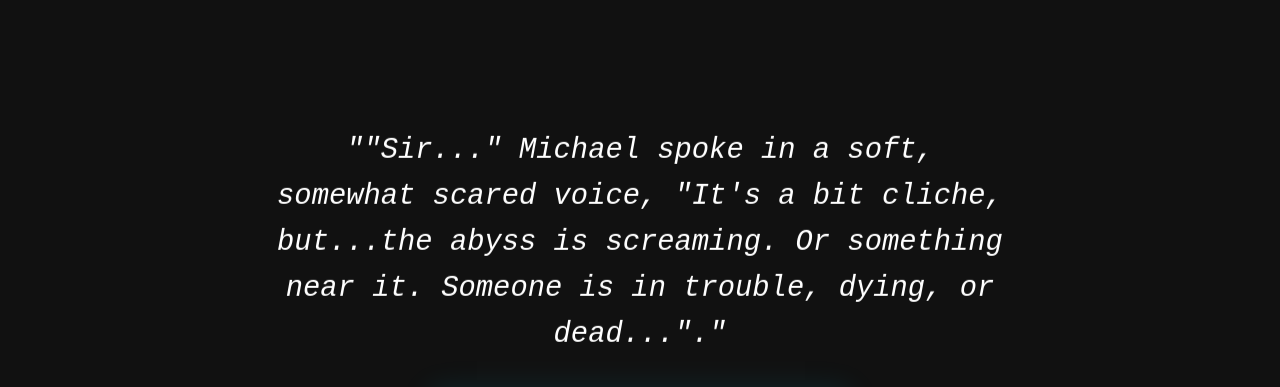
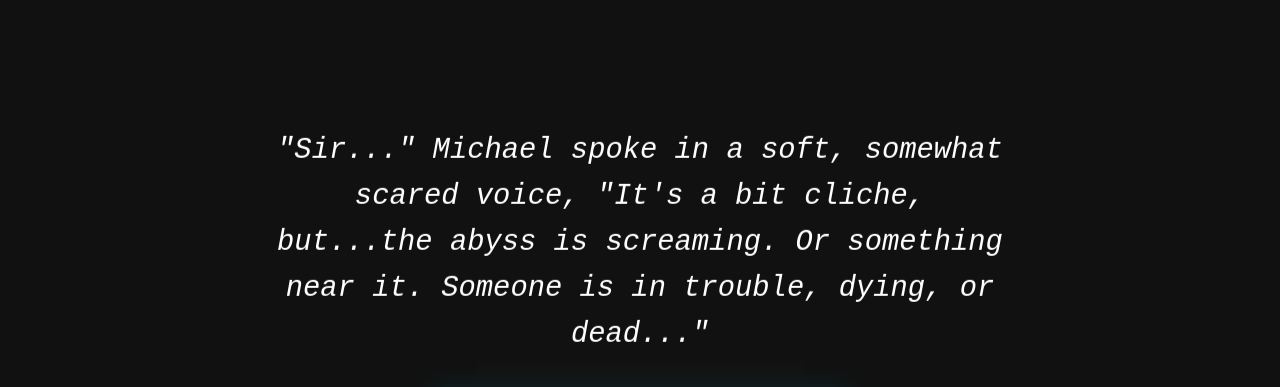
Before and after one commit to mazerati96/my-book-website, a website: page book-two.html in a window 1280 px wide. Shown: the part 1320-1707 px from the top of the page. Drawn offline with Linux system fonts and the light colour scheme; grey boxes are pictures that could not be loaded.

Commit message:
change to book two epigraph

```diff
--- a/book-two.html
+++ b/book-two.html
@@ -42,7 +42,7 @@
 
     <section class="epigraph-section cover2">
         <div class="epigraph-content">
-            <p class="epigraph-text">""Sir..." Michael spoke in a soft, somewhat scared voice, "It's a bit cliche, but...the abyss is screaming. Or something near it. Someone is in trouble, dying, or dead..."."</p>
+            <p class="epigraph-text">"Sir..." Michael spoke in a soft, somewhat scared voice, "It's a bit cliche, but...the abyss is screaming. Or something near it. Someone is in trouble, dying, or dead..."</p>
             <div class="book-cover">
                 <img class="lightbox-image"
                      src="images/book2-cover.png"
```
